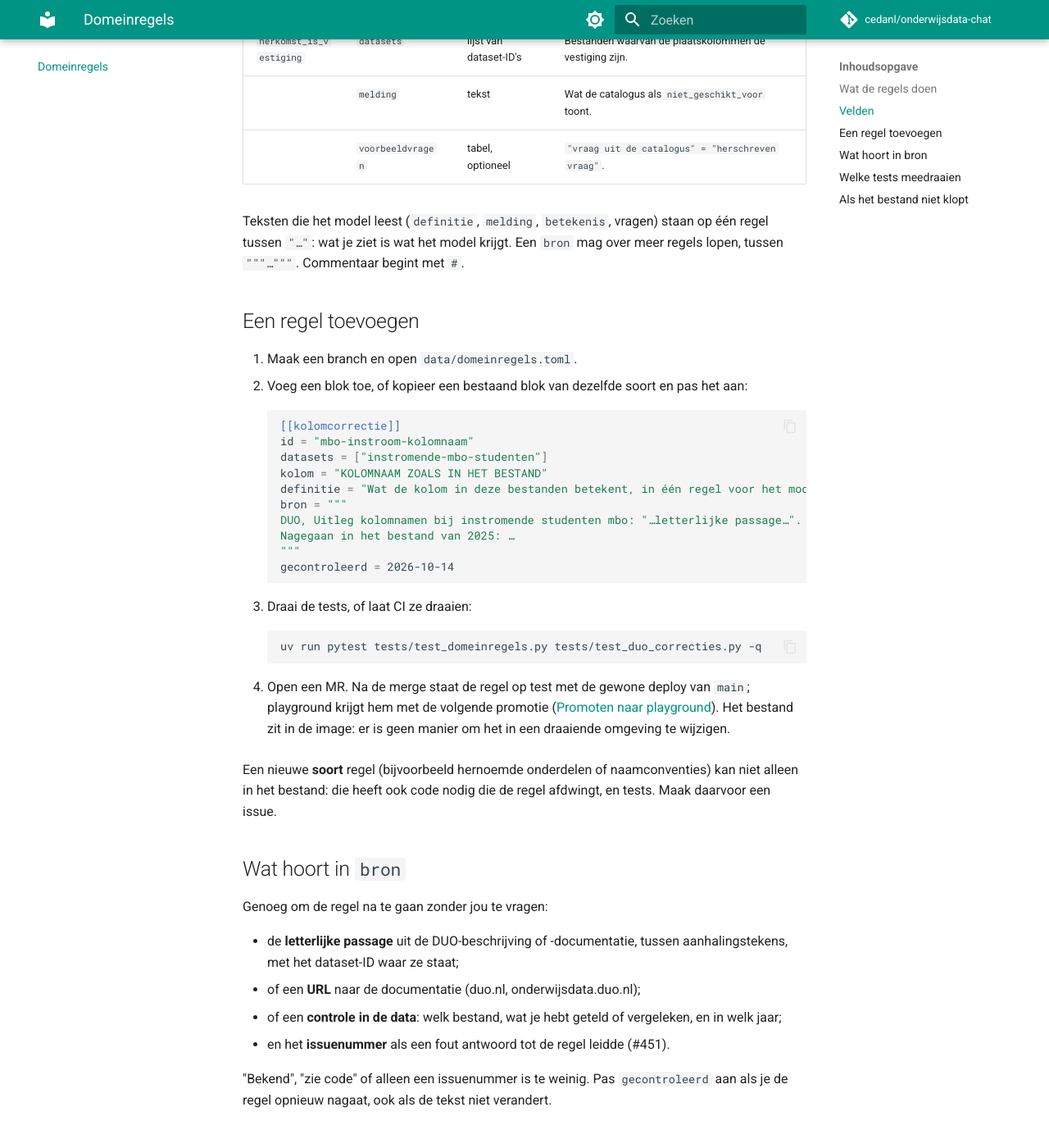
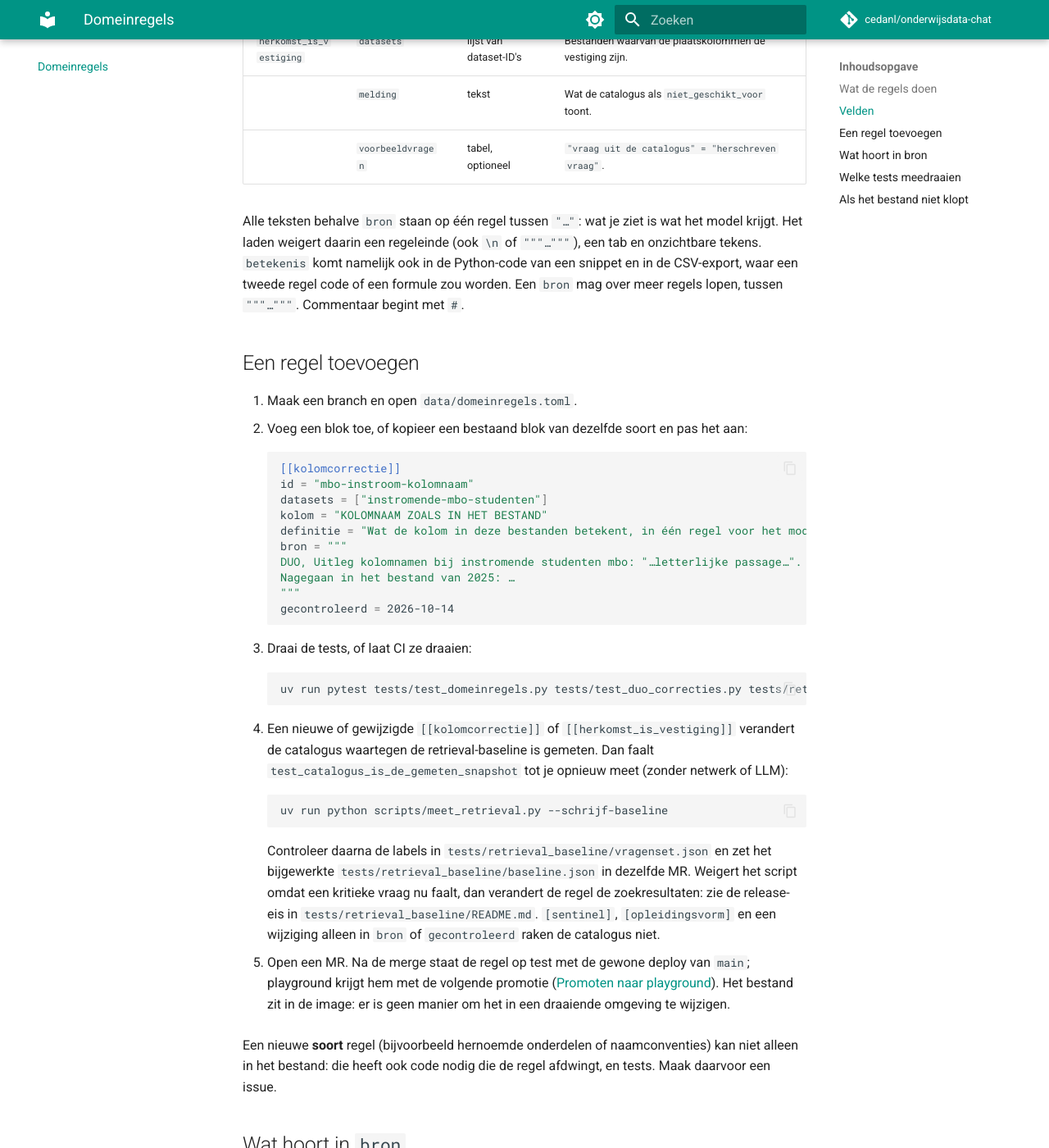
Before and after one commit to cedanl/onderwijsdata-chat, an MkDocs documentation site: the page built from docs/domeinregels.md, in a window 1280 px wide and 1400 px high, scrolled down 1980 px. Shown: the whole window at 82% size. Built offline with MkDocs 1.6.1 and Material for MkDocs 9.7.7, drawn with Linux system fonts in a browser that asks for light colours; comment, search, counter and statistics services are not loaded; some of the changed text lies outside the part shown.

Commit message:
docs: re-measure the retrieval baseline after a catalogue rule change
A new or changed [[kolomcorrectie]] or [[herkomst_is_vestiging]] changes
the catalogue digest, so test_catalogus_is_de_gemeten_snapshot fails
until the baseline is re-measured. The data-steward guide now says so in
the steps and in the list of tests that run, runs tests/retrieval_baseline
in its test command, and lists the single-line refusal. The retrieval
baseline README names the rule file as a digest trigger, and the
vragenset notes point to data/domeinregels.toml instead of
tools/duo_correcties.py.

Refs #363

Co-Authored-By: Claude Opus 5.5 <noreply@anthropic.com>
Claude-Session: https://claude.ai/code/session_01PazVj1dpsoNRnxP5PmA546

````diff
--- a/docs/domeinregels.md
+++ b/docs/domeinregels.md
@@ -46,9 +46,10 @@ Daarnaast per soort:
 | | `melding` | tekst | Wat de catalogus als `niet_geschikt_voor` toont. |
 | | `voorbeeldvragen` | tabel, optioneel | `"vraag uit de catalogus" = "herschreven vraag"`. |
 
-Teksten die het model leest (`definitie`, `melding`, `betekenis`, vragen) staan op één regel tussen
-`"…"`: wat je ziet is wat het model krijgt. Een `bron` mag over meer regels lopen, tussen `"""…"""`.
-Commentaar begint met `#`.
+Alle teksten behalve `bron` staan op één regel tussen `"…"`: wat je ziet is wat het model krijgt. Het
+laden weigert daarin een regeleinde (ook `\n` of `"""…"""`), een tab en onzichtbare tekens. `betekenis`
+komt namelijk ook in de Python-code van een snippet en in de CSV-export, waar een tweede regel code of een
+formule zou worden. Een `bron` mag over meer regels lopen, tussen `"""…"""`. Commentaar begint met `#`.
 
 ## Een regel toevoegen
 
@@ -71,10 +72,24 @@ Commentaar begint met `#`.
 3. Draai de tests, of laat CI ze draaien:
 
     ```bash
-    uv run pytest tests/test_domeinregels.py tests/test_duo_correcties.py -q
+    uv run pytest tests/test_domeinregels.py tests/test_duo_correcties.py tests/retrieval_baseline -q
     ```
 
-4. Open een MR. Na de merge staat de regel op test met de gewone deploy van `main`; playground krijgt
+4. Een nieuwe of gewijzigde `[[kolomcorrectie]]` of `[[herkomst_is_vestiging]]` verandert de catalogus
+   waartegen de retrieval-baseline is gemeten. Dan faalt `test_catalogus_is_de_gemeten_snapshot` tot je
+   opnieuw meet (zonder netwerk of LLM):
+
+    ```bash
+    uv run python scripts/meet_retrieval.py --schrijf-baseline
+    ```
+
+    Controleer daarna de labels in `tests/retrieval_baseline/vragenset.json` en zet het bijgewerkte
+    `tests/retrieval_baseline/baseline.json` in dezelfde MR. Weigert het script omdat een kritieke vraag nu
+    faalt, dan verandert de regel de zoekresultaten: zie de release-eis in `tests/retrieval_baseline/README.md`.
+    `[sentinel]`, `[opleidingsvorm]` en een wijziging alleen in `bron` of `gecontroleerd` raken de catalogus
+    niet.
+
+5. Open een MR. Na de merge staat de regel op test met de gewone deploy van `main`; playground krijgt
    hem met de volgende promotie ([Promoten naar playground](promoten.md)). Het bestand zit in de image:
    er is geen manier om het in een draaiende omgeving te wijzigen.
 
@@ -112,6 +127,13 @@ Daarnaast controleert het laden zelf het schema; zie hieronder. `test_duo_correc
 de kolomcorrecties; `test_duo_kolomdefinities.py` en `test_sentinel_masking.py` testen het gedrag van de
 huidige regels.
 
+CI draait de hele map `tests/`. Twee onderdelen daarvan raken een regel zonder hem bij naam te noemen:
+
+- `tests/retrieval_baseline`: de catalogusdigest omvat de kolomcorrecties en de herkomstregels; zie stap 4
+  van [Een regel toevoegen](#een-regel-toevoegen).
+- `tests/test_catalog_gouden_set.py`: `search_catalog` zoekt ook in de voorbeeldvragen, dus een
+  herschreven vraag kan de volgorde van de treffers verschuiven.
+
 De tests tonen dat een regel toepasbaar is, niet dat hij klopt. Dat laatste is de bron en de review
 van de MR.
 
@@ -123,11 +145,13 @@ Het laden faalt dan, met een melding die de regel noemt:
 domeinregels.toml: regel 'p04-diplomajaar' (kolomcorrectie): 'bron' ontbreekt
 domeinregels.toml: regel 'p04-diplomajaar' (kolomcorrectie): onbekende sleutel 'kollom' (typefout?); toegestaan: …
 domeinregels.toml: regel 'p04-diplomajaar' (kolomcorrectie): 'gecontroleerd' moet een datum zijn zonder aanhalingstekens (2026-10-08), niet tekst
+domeinregels.toml: regel 'duo-onderdrukte-cel' (sentinel): 'betekenis' moet op één regel staan, zonder regeleinde of onzichtbaar teken (U+000A)
 domeinregels.toml: onbekende regelsoort 'kolomcorectie'; bekend: 'sentinel', 'opleidingsvorm', 'kolomcorrectie', 'herkomst_is_vestiging'
 ```
 
 Geweigerd worden: een ontbrekend of leeg veld (`bron` en `id` inbegrepen), een dubbel `id`, een
-onbekende sleutel, een verkeerd type, een lege lijst of tabel, een onbekende regelsoort, een ontbrekende
-`[sentinel]` of `[opleidingsvorm]`, twee correcties op dezelfde kolom van een dataset en een dataset in
-twee herkomstregels. Er is geen terugval op lege regels of standaardwaarden: de tests falen in CI, en
+onbekende sleutel, een verkeerd type, een lege lijst of tabel, een regeleinde, tab of onzichtbaar teken
+in een andere tekst dan `bron`, een onbekende regelsoort, een ontbrekende `[sentinel]` of
+`[opleidingsvorm]`, twee correcties op dezelfde kolom van een dataset en een dataset in twee
+herkomstregels. Er is geen terugval op lege regels of standaardwaarden: de tests falen in CI, en
 een image met zo'n bestand start niet.
````
Also changed, not shown: CHANGELOG.md (+5 -2 lines), 3 other files.
